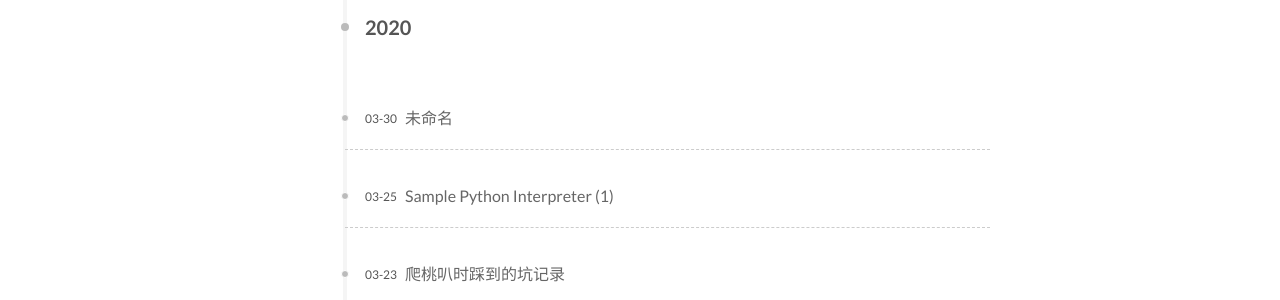
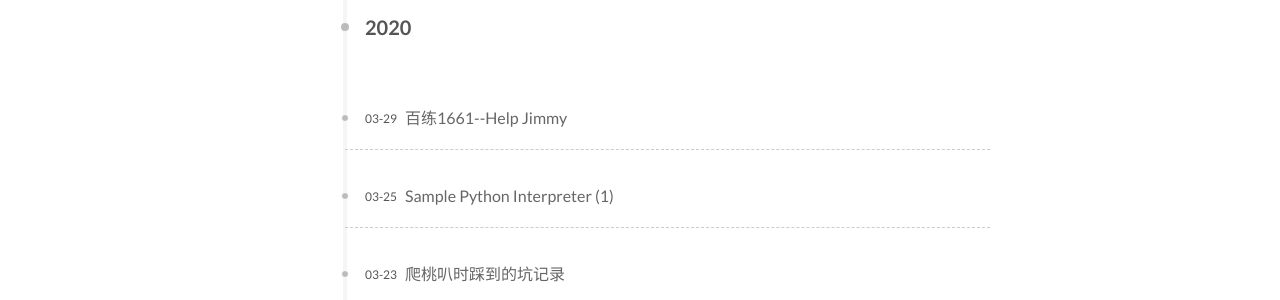
Before and after one commit to 41xu/41xu.github.io_blog, a Jekyll site: the page built from archives/index.html, in a window 1280 px wide. Shown: the part 377-677 px from the top of the page. Built offline with Jekyll 4.4.1, drawn with Linux system fonts in a browser that asks for light colours; comment, search, counter and statistics services are not loaded.

Commit message:
Update 2020-03-29-bailian-help-jimmy.md

```diff
--- a/_posts/2020-03-29-bailian-help-jimmy.md
+++ b/_posts/2020-03-29-bailian-help-jimmy.md
@@ -1,7 +1,9 @@
 ---
-title:  百练1661: Help Jimmy
+title:  百练1661--Help Jimmy
 tags:   算法
 ---
+
+# 百练1661: Help Jimmy
 
 > 一个普普通通但是条件有点多好绕的dp
 
```
